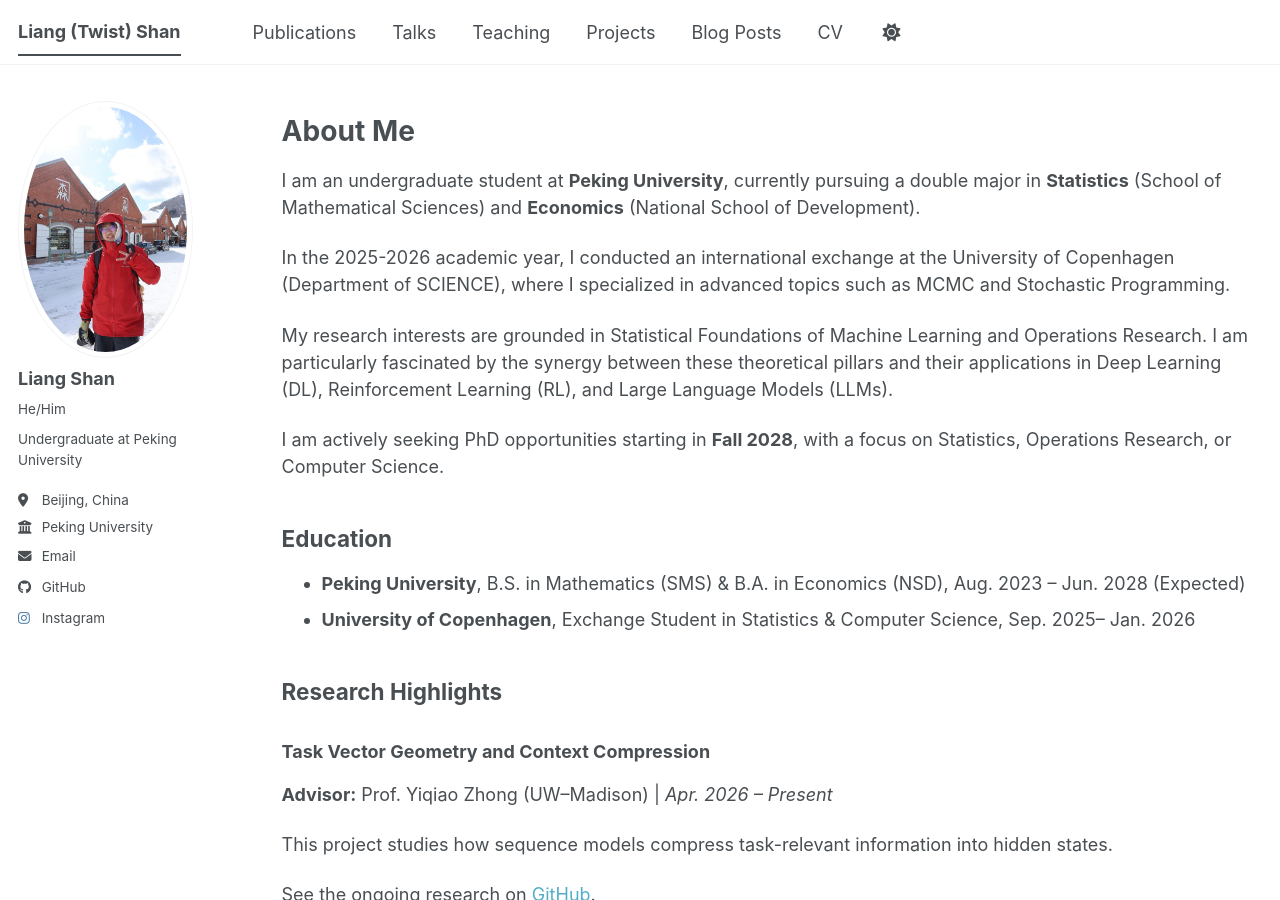
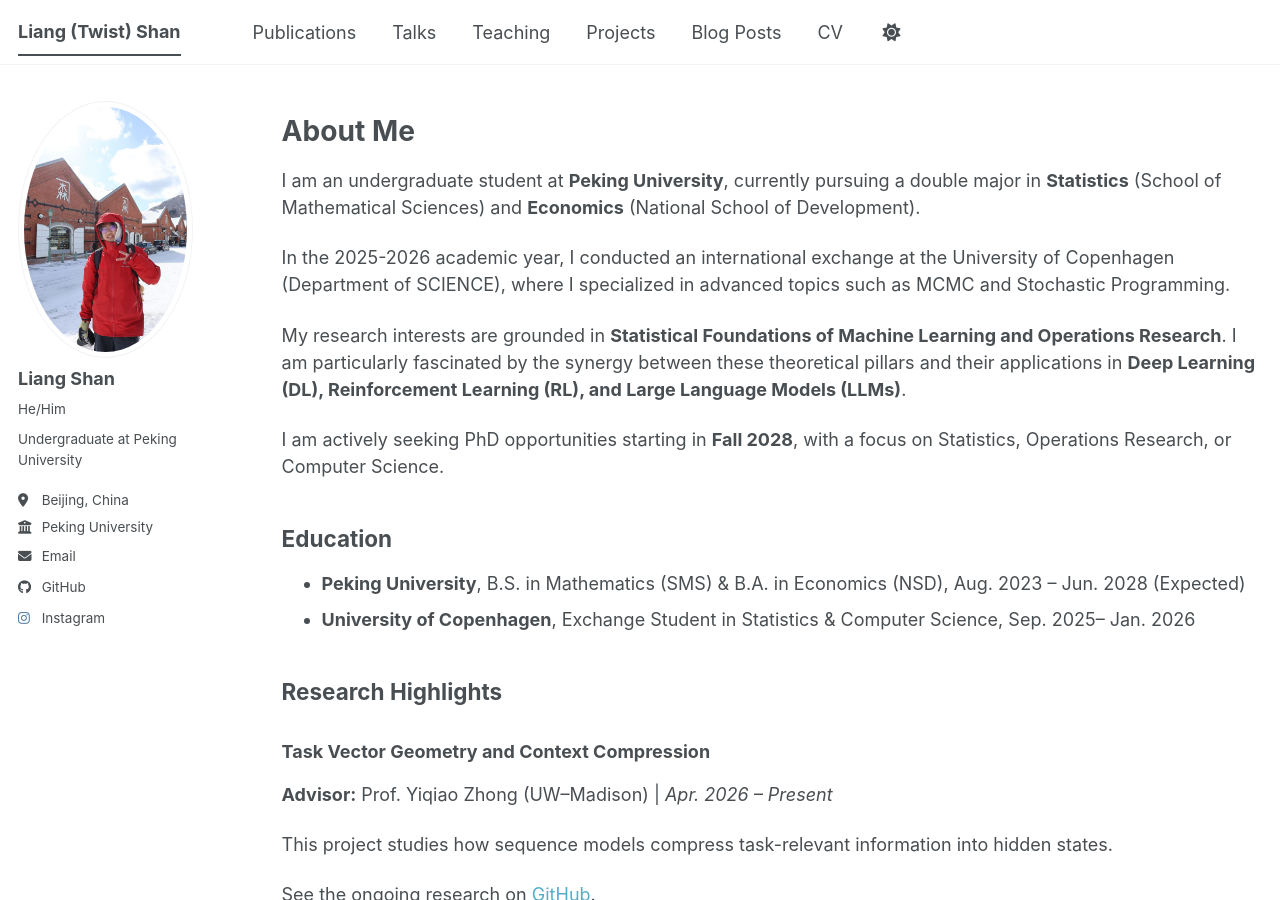
Before and after one commit to Twist-Shan/Twist-Shan.github.io, a Jekyll site: the page built from _pages/about.md, in a window 1280 px wide and 900 px high. Built offline with Jekyll 4.4.1, drawn with Linux system fonts in a browser that asks for light colours; a script bundle is joined from its source files by our own code; library files that are not in the unit come from our copies.

```diff
--- a/_pages/about.md
+++ b/_pages/about.md
@@ -15,7 +15,7 @@ I am an undergraduate student at **Peking University**, currently pursuing a dou
 
 In the 2025-2026 academic year, I conducted an international exchange at the University of Copenhagen (Department of SCIENCE), where I specialized in advanced topics such as MCMC and Stochastic Programming.
 
-My research interests are grounded in Statistical Foundations of Machine Learning and Operations Research. I am particularly fascinated by the synergy between these theoretical pillars and their applications in Deep Learning (DL), Reinforcement Learning (RL), and Large Language Models (LLMs).
+My research interests are grounded in **Statistical Foundations of Machine Learning and Operations Research**. I am particularly fascinated by the synergy between these theoretical pillars and their applications in **Deep Learning (DL), Reinforcement Learning (RL), and Large Language Models (LLMs)**.
 
 I am actively seeking PhD opportunities starting in **Fall 2028**, with a focus on Statistics, Operations Research, or Computer Science.
 
```
